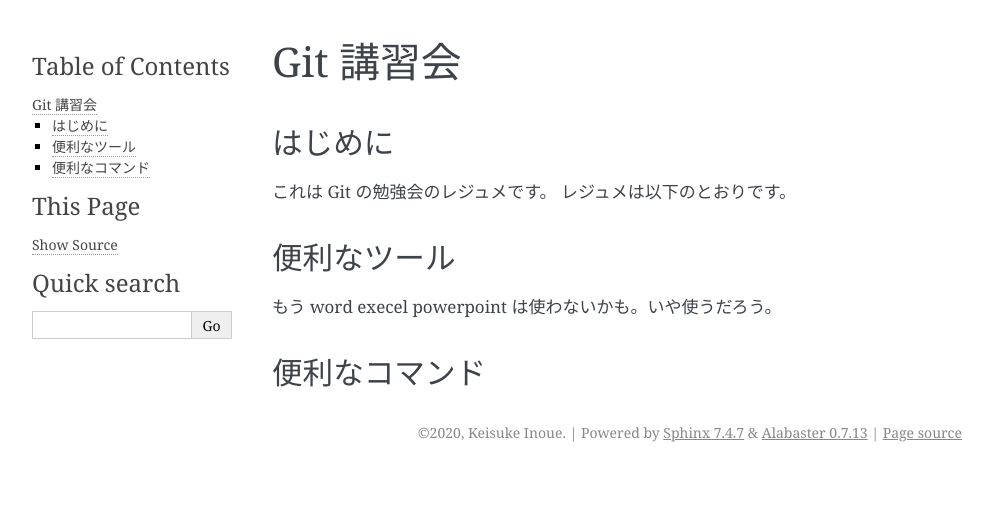
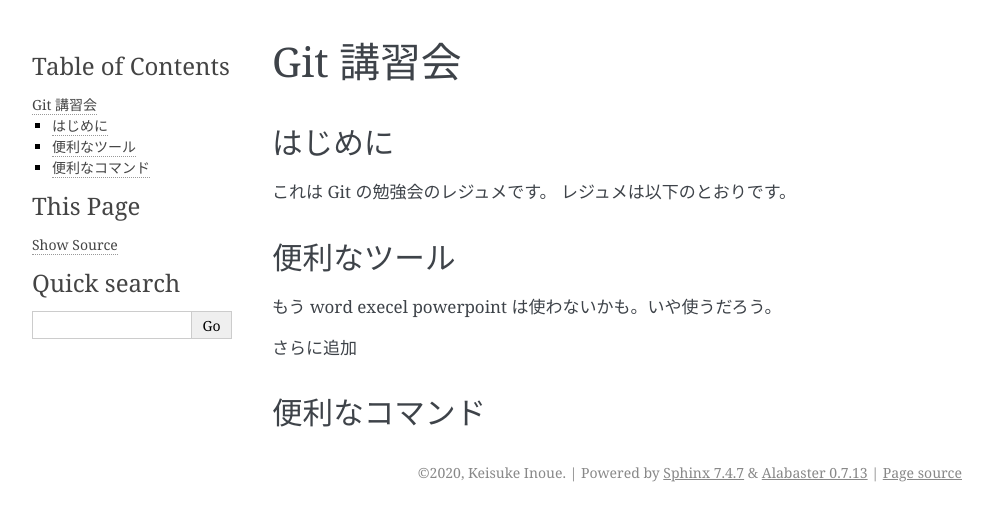
Before and after one commit to takuyainoue0317/iric_lab, a Sphinx documentation site: the page built from 200616_day-2/source/index.rst, in a window 1280 px wide. Shown: the top 521 px of the page, without its empty margins (148-1141 px from the left). Built offline with Sphinx 7.4.7, drawn with Linux system fonts in a browser that asks for light colours.

Commit message:
さらに追加

```diff
--- a/200616_day-2/source/index.rst
+++ b/200616_day-2/source/index.rst
@@ -17,5 +17,9 @@ powerpoint
 は使わないかも。いや使うだろう。
 
 
+
+さらに追加
+
+
 便利なコマンド
 ------------------
```
